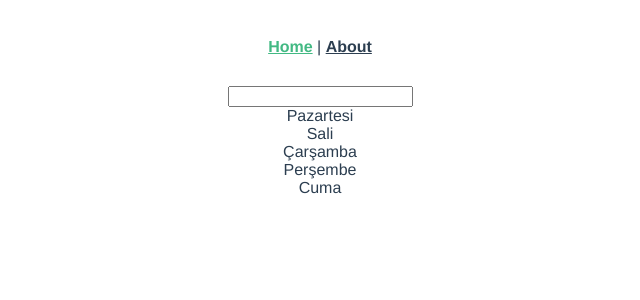
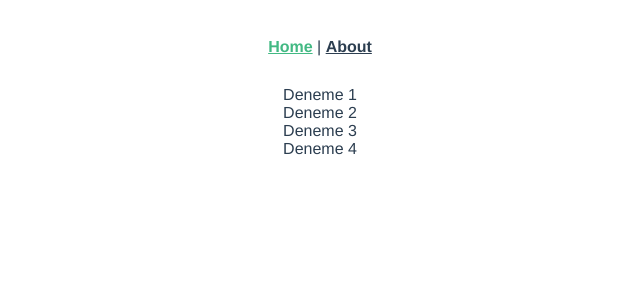
Before and after one commit to sahinuzun03/VueCompositeApi, a Vue app: page / in a window 1280 px wide. Shown: the top 300 px of the page, without its empty margins (320-960 px from the left). Built offline with nearby package versions, Linux system fonts and the light colour scheme.

Commit message:
setup props kullanımı

```diff
--- /dev/null
+++ b/src/components/Content.vue
@@ -0,0 +1,22 @@
+<template>
+    <div>
+        <div v-for="content in contents" :key="content.id">
+            {{ content.title }}
+        </div>
+    </div>
+</template>
+
+<script>
+import { log } from 'console';
+
+export default {
+    props:['contents'],
+    setup(props){
+        console.log(props.contents)
+    }
+}
+</script>
+
+<style>
+
+</style>
--- a/src/views/HomeView.vue
+++ b/src/views/HomeView.vue
@@ -1,42 +1,28 @@
 <template>
   <div class="home">
-    <input type="text" v-model="search">
-    <div v-for="day in finded" :key="day">
-      {{ day }}
-    </div>
+    <Contents :contents="contents"></Contents>
+    <!-- contents'e prop gönderdik -->
   </div>
 </template>
 
 <script>
 //Setup içerisinde çağırmak için kullandık.
 import { ref,computed,watch,watchEffect } from 'vue';
-
+import Contents from '../components/Content.vue'
 
 //ref referans bir değer oluşturmak için kullanıyoruz
 
 export default {
   name: 'HomeView',
+  components:{Contents},
 
   setup(){
-    const days = ref(["Pazartesi","Sali","Çarşamba","Perşembe","Cuma"]);
+    const contents = ref([
+      {id:1,title:'Deneme 1',details:'Detail 1 '},{id:1,title:'Deneme 2',details:'Detail 2 '},
+      {id:1,title:'Deneme 3',details:'Detail 3 '},
+      {id:1,title:'Deneme 4',details:'Detail 4 '}]);
 
-    const search = ref("");
-    const finded = computed(() => {
-      return days.value.filter((day) => day.includes(search.value))
-    })
-
-    //search değiştikçe watch çalışmaya başladı
-    const watchStop = watch(search,() => {
-      console.log("watch çalıştı");
-    })
-
-    //Wathceffec hiçbir şey olmadanda bir kere çalıştı.
-    const watchEffectStop = watchEffect(() => {
-      console.log("watcheffect çalıştı",days.value);
-      console.log("watcheffect çalıştı",search.value);
-    });
-
-    return {days,search,finded}
+      return {contents}
     }
   }
 </script>
```
